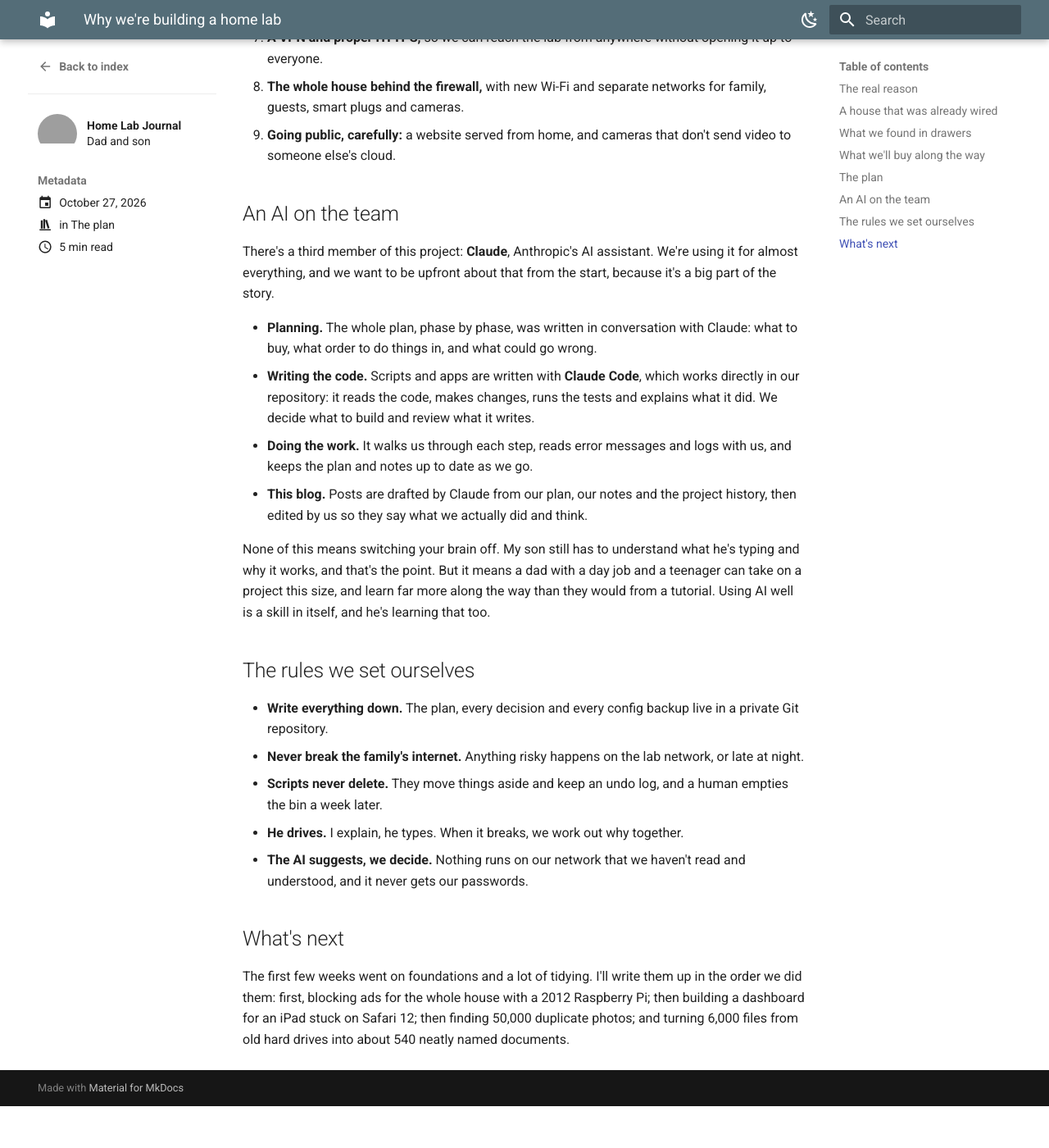
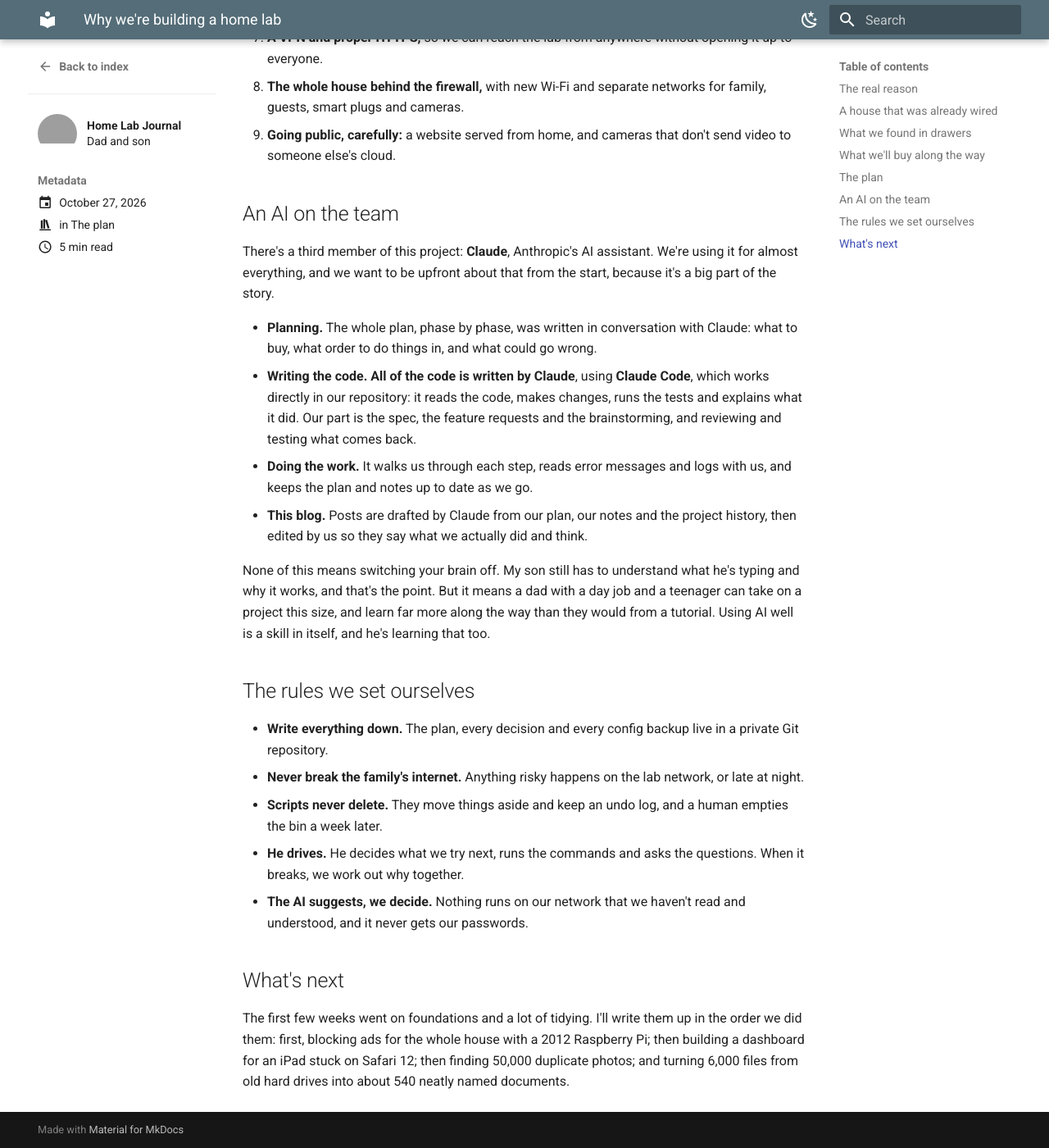
Before and after one commit to homelabjournal/homelabjournal.github.io, an MkDocs documentation site: the page built from docs/posts/why-were-building-a-home-lab.md, in a window 1280 px wide and 1400 px high, scrolled down 2188 px. Shown: the whole window at 82% size. Built offline with MkDocs 1.6.1 and Material for MkDocs 9.7.7, drawn with Linux system fonts in a browser that asks for light colours; before the commit the page ends 3537 px from its top, so only the background shows below that; grey boxes are pictures that could not be loaded.

Commit message:
Be exact: all the code is written by Claude, from our spec, feature requests and brainstorming

```diff
--- a/docs/posts/why-were-building-a-home-lab.md
+++ b/docs/posts/why-were-building-a-home-lab.md
@@ -69,7 +69,7 @@ We wrote the whole thing down first: a plan in phases, each one small enough to
 There's a third member of this project: **Claude**, Anthropic's AI assistant. We're using it for almost everything, and we want to be upfront about that from the start, because it's a big part of the story.
 
 - **Planning.** The whole plan, phase by phase, was written in conversation with Claude: what to buy, what order to do things in, and what could go wrong.
-- **Writing the code.** Scripts and apps are written with **Claude Code**, which works directly in our repository: it reads the code, makes changes, runs the tests and explains what it did. We decide what to build and review what it writes.
+- **Writing the code.** **All of the code is written by Claude**, using **Claude Code**, which works directly in our repository: it reads the code, makes changes, runs the tests and explains what it did. Our part is the spec, the feature requests and the brainstorming, and reviewing and testing what comes back.
 - **Doing the work.** It walks us through each step, reads error messages and logs with us, and keeps the plan and notes up to date as we go.
 - **This blog.** Posts are drafted by Claude from our plan, our notes and the project history, then edited by us so they say what we actually did and think.
 
@@ -80,7 +80,7 @@ None of this means switching your brain off. My son still has to understand what
 - **Write everything down.** The plan, every decision and every config backup live in a private Git repository.
 - **Never break the family's internet.** Anything risky happens on the lab network, or late at night.
 - **Scripts never delete.** They move things aside and keep an undo log, and a human empties the bin a week later.
-- **He drives.** I explain, he types. When it breaks, we work out why together.
+- **He drives.** He decides what we try next, runs the commands and asks the questions. When it breaks, we work out why together.
 - **The AI suggests, we decide.** Nothing runs on our network that we haven't read and understood, and it never gets our passwords.
 
 ## What's next
```
Also changed, not shown: docs/posts/kitchen-dashboard-on-an-ios-12-ipad.md (+4 -4 lines).
